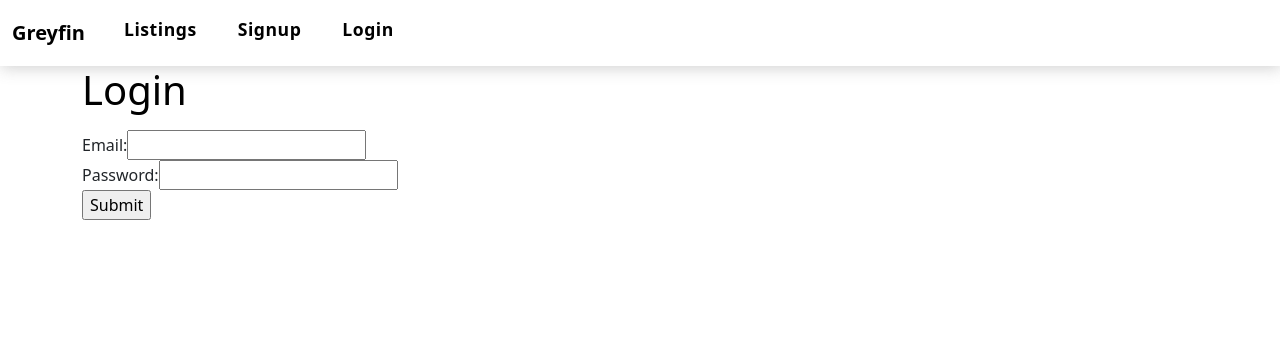
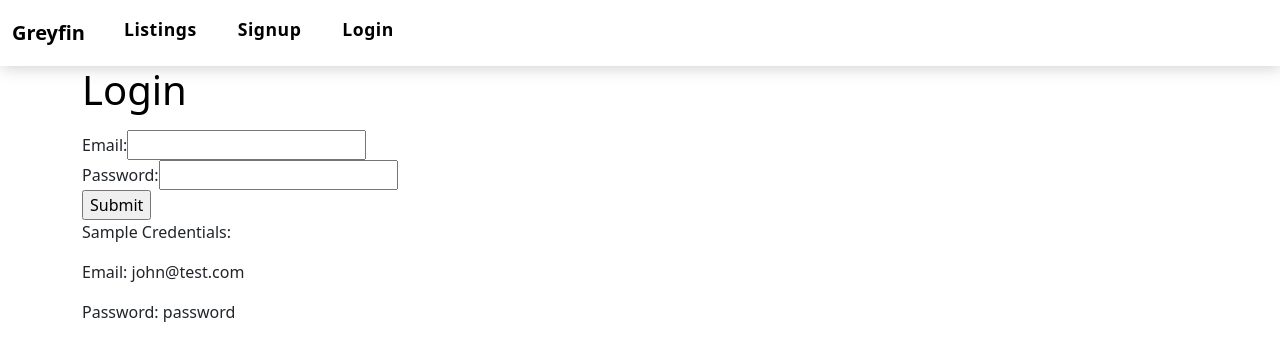
Before and after one commit to kevinczhong/capstone-frontend, a Vue app: page /login in a window 1280 px wide. Shown: the top 360 px of the page. Built offline with nearby package versions, Linux system fonts and the light colour scheme.

Commit message:
Added sample credentials.

```diff
--- a/src/views/LoginView.vue
+++ b/src/views/LoginView.vue
@@ -47,5 +47,8 @@ export default {
       </div>
       <input type="submit" value="Submit" />
     </form>
+    <p>Sample Credentials:</p>
+    <p>Email: john@test.com</p>
+    <p>Password: password</p>
   </div>
 </template>
```
